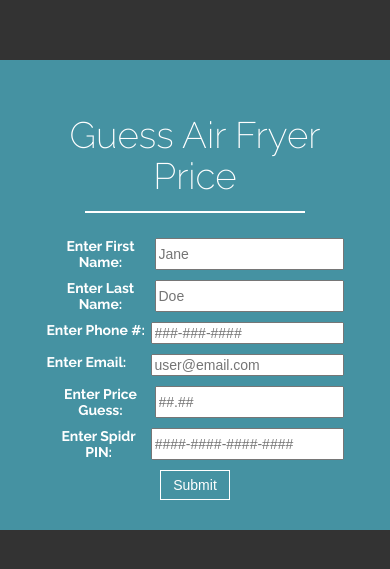
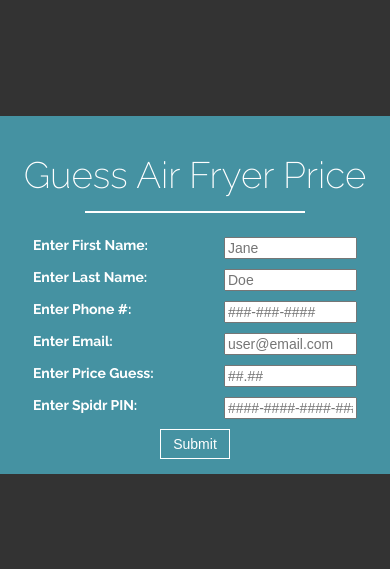
Before and after one commit to MGKing07/my-spidr-code, a React (Create React App) app: page / in a window 390 px wide. Shown: the part 127-696 px from the top of the page. Built offline with nearby package versions, Linux system fonts and the light colour scheme.

Commit message:
Adjusted form size to fit on smaller screens

```diff
--- a/src/App.css
+++ b/src/App.css
@@ -29,3 +29,10 @@
   background-color: #fff;
   margin: 15px auto 0;
 }
+
+@media screen and (max-width: 614px){
+  .GuessBox {
+    width: 400px;
+    padding: 15px;
+  }
+}
--- a/src/styles/GuessForm.css
+++ b/src/styles/GuessForm.css
@@ -32,3 +32,9 @@
     color: #fff;
     background-color: transparent;
 }
+
+@media screen and (max-width: 614px){
+    .TypingIn {
+        width: 125px;
+    }
+}
```
